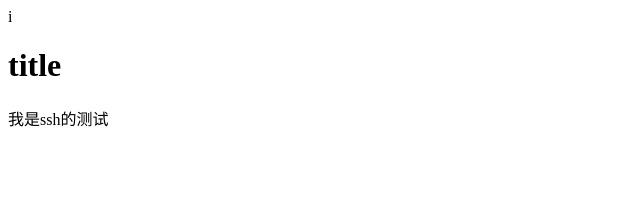
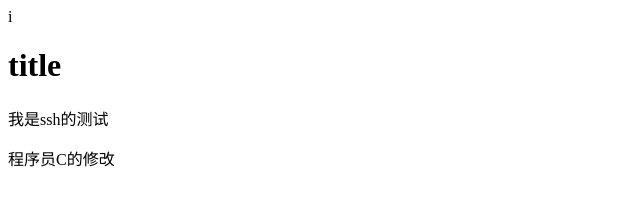
Before and after one commit to fa123123qq/git1, a plain HTML site: page index.html in a window 1280 px wide. Shown: the whole page, without its empty margins (0-640 px from the left). Drawn offline with Linux system fonts and the light colour scheme.

Commit message:
C的修改内容

```diff
--- a/index.html
+++ b/index.html
@@ -2,5 +2,6 @@ i<html>
 	<body>
 		<h1>title</h1>
 		<p>我是ssh的测试</p>
+		<span>程序员C的修改</span>
 	</body>
 </html>
```
